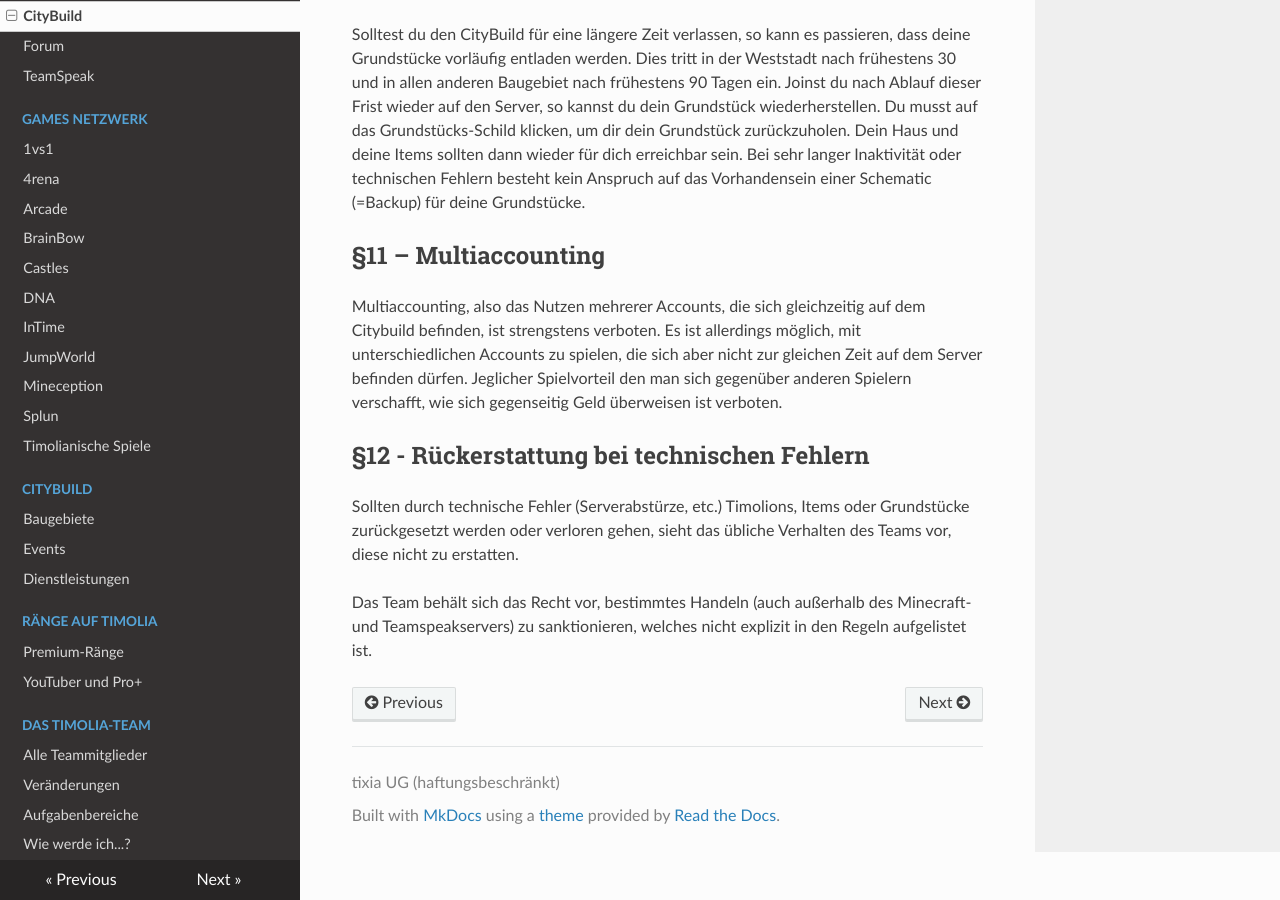
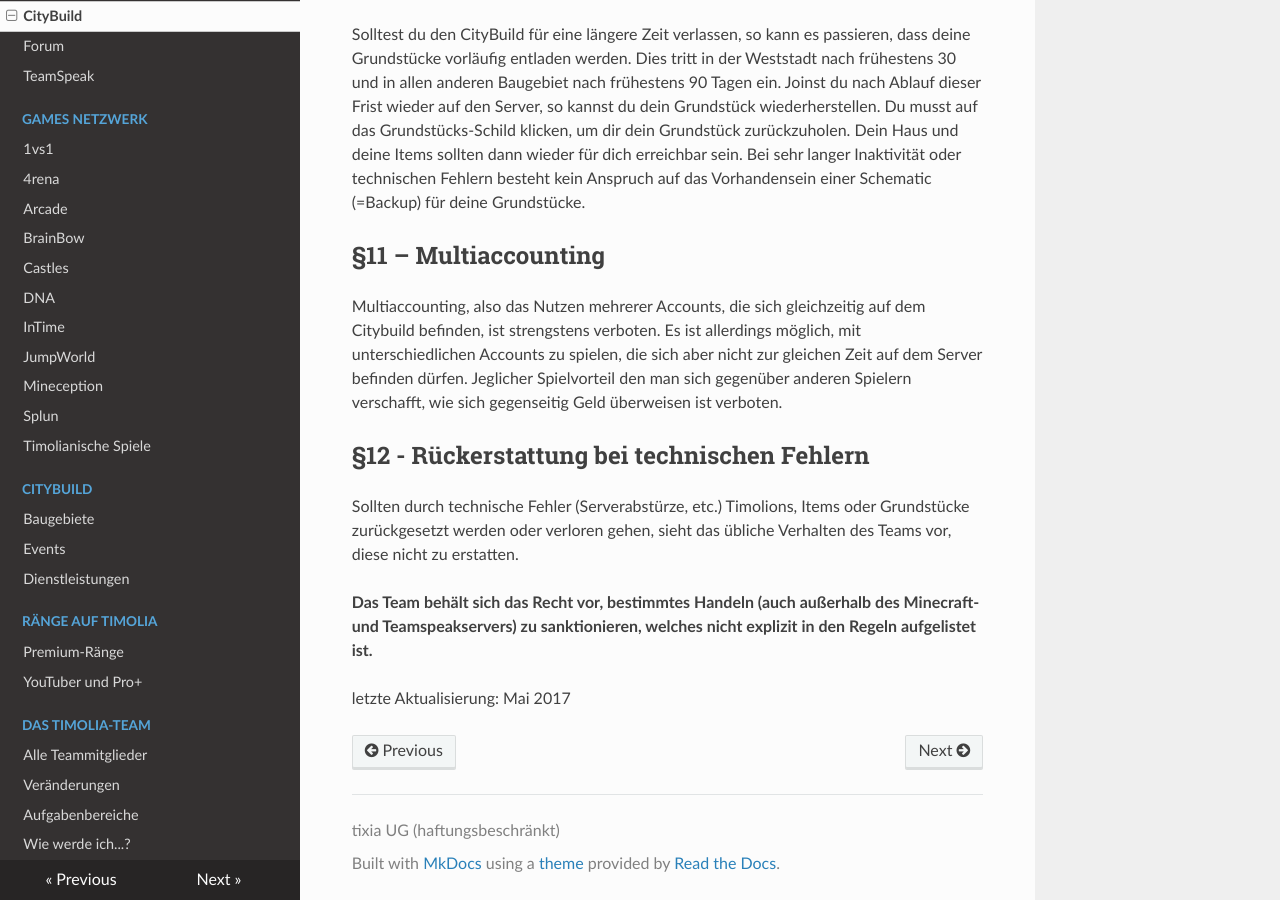
Before and after one commit to TimoliaDE/HowTo, an MkDocs documentation site: the page built from docs/rules/city.md, in a window 1280 px wide and 900 px high, scrolled down 2511 px. Built offline with MkDocs 1.6.1, drawn with Linux system fonts in a browser that asks for light colours; nearby versions of some CDN libraries; old or Windows-style settings are respelled for this version of MkDocs.

```diff
--- a/docs/rules/city.md
+++ b/docs/rules/city.md
@@ -69,5 +69,6 @@ Jeglicher Spielvorteil den man sich gegenüber anderen Spielern verschafft, wie
 Sollten durch technische Fehler (Serverabstürze, etc.) Timolions, Items oder Grundstücke zurückgesetzt werden oder verloren gehen, sieht das übliche Verhalten des Teams vor, diese nicht zu erstatten.
 
 
+<strong>Das Team behält sich das Recht vor, bestimmtes Handeln (auch außerhalb des Minecraft- und Teamspeakservers) zu sanktionieren, welches nicht explizit in den Regeln aufgelistet ist.</strong>
 
-Das Team behält sich das Recht vor, bestimmtes Handeln (auch außerhalb des Minecraft- und Teamspeakservers) zu sanktionieren, welches nicht explizit in den Regeln aufgelistet ist.
+letzte Aktualisierung: Mai 2017
```
